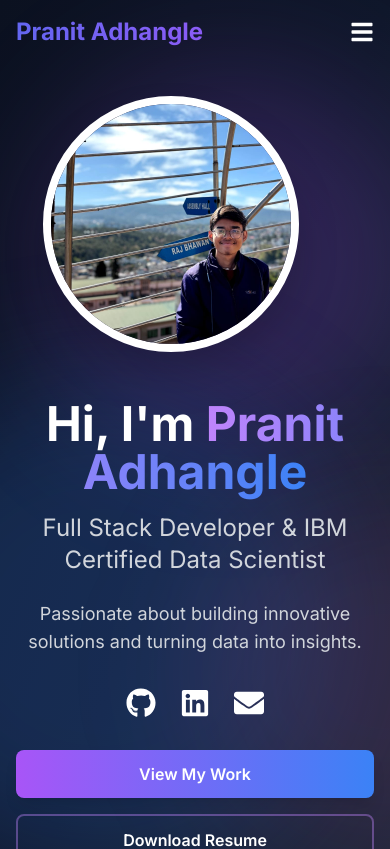
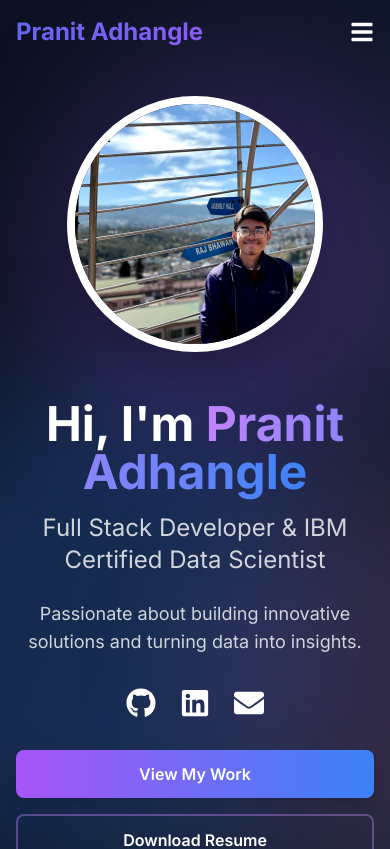
Before and after one commit to pra77a8/MyPortfolio, a Next.js app: page / in a window 390 px wide. Shown: the top 849 px of the page. Built offline with nearby package versions, Linux system fonts and the light colour scheme.

Commit message:
Image Issue on Mobile

```diff
--- a/app/components/Hero.js
+++ b/app/components/Hero.js
@@ -143,7 +143,7 @@ export default function Hero() {
 
           {/* Profile Image */}
           <motion.div
-            className="order-1 md:order-2 flex justify-center md:justify-end pr-12"
+            className="order-1 md:order-2 flex justify-center md:justify-end md:pr-12"
             initial={{ opacity: 0, scale: 0.8 }}
             animate={{ opacity: 1, scale: 1 }}
             transition={{ duration: 0.8, delay: 0.4 }}
```
